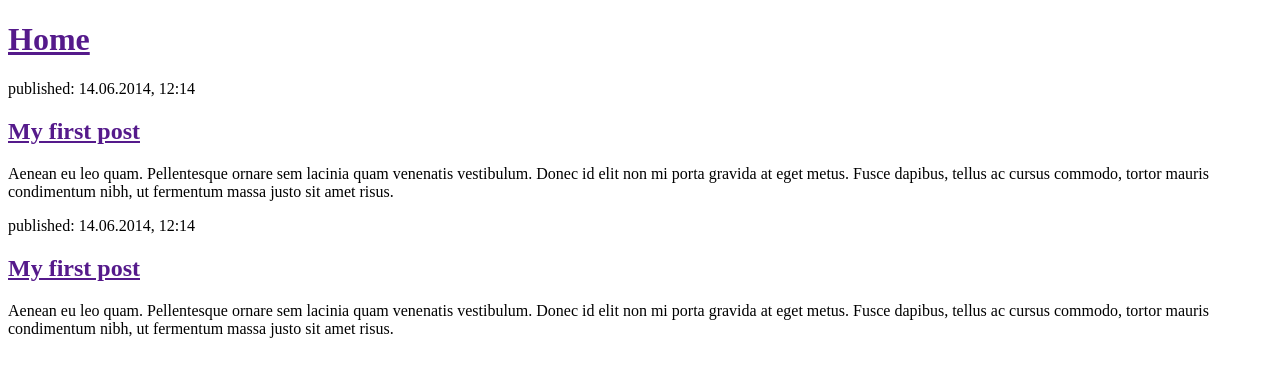
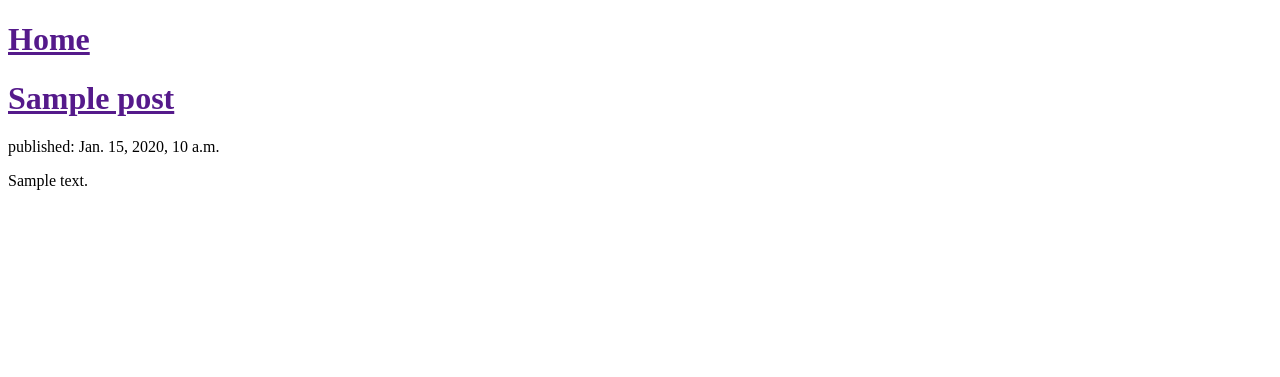
Before and after one commit to GiliTrawangan/DG, a Django app: template blog/templates/blog/post_list.html in a window 1280 px wide. Shown: the top 377 px of the page. Run offline with Django 3.2, Linux system fonts and the light colour scheme; the template is opened without the code that fills it: most values are stand-ins (such as "Sample title", 1, 10 or a date in 2020).

Commit message:
Display posts from db in template

```diff
--- a/blog/templates/blog/post_list.html
+++ b/blog/templates/blog/post_list.html
@@ -10,18 +10,12 @@
 		<h1><a href="">Home</a></h1>
 	</div>
 
-	<div>
-		<p>published: 14.06.2014, 12:14</p>
-        <h2><a href="">My first post</a></h2>
-        <p>Aenean eu leo quam. Pellentesque ornare sem lacinia quam venenatis vestibulum. Donec id elit non mi porta gravida at eget metus. Fusce dapibus, tellus ac cursus commodo, tortor mauris condimentum nibh, ut fermentum massa justo sit amet risus.</p>
-	</div>
-
-	<div>
-		<p>published: 14.06.2014, 12:14</p>
-        <h2><a href="">My first post</a></h2>
-        <p>Aenean eu leo quam. Pellentesque ornare sem lacinia quam venenatis vestibulum. Donec id elit non mi porta gravida at eget metus. Fusce dapibus, tellus ac cursus commodo, tortor mauris condimentum nibh, ut fermentum massa justo sit amet risus.</p>
-	</div>
-
-
+	{% for post in posts %}
+		<div>
+			<h1><a href="">{{ post.title }}</a></h1>
+			<p>published: {{ post.published_date }}</p>
+			<p>{{ post.text|linebreaksbr }}</p>
+		</div>
+	{% endfor %}
 </body>
 </html>
```
Also changed, not shown: blog/views.py (+14 -1 lines), db.sqlite3.
